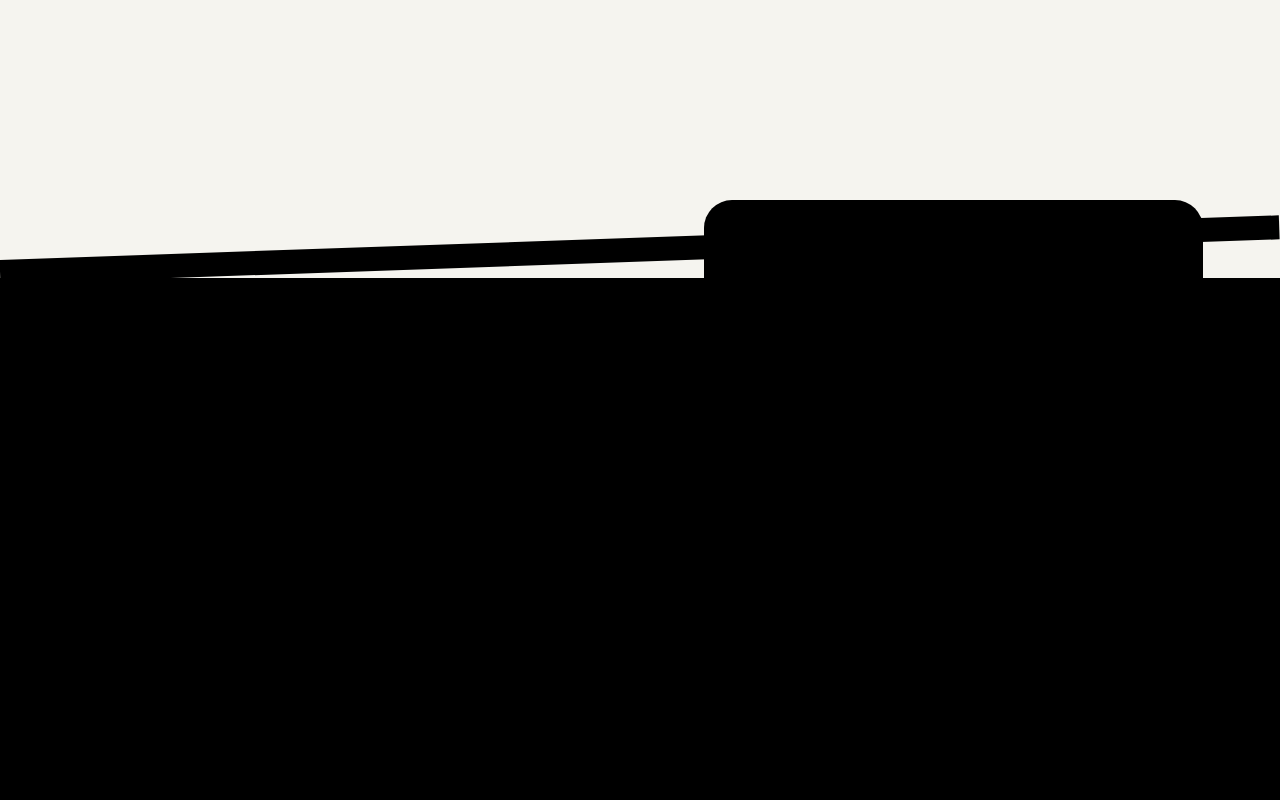
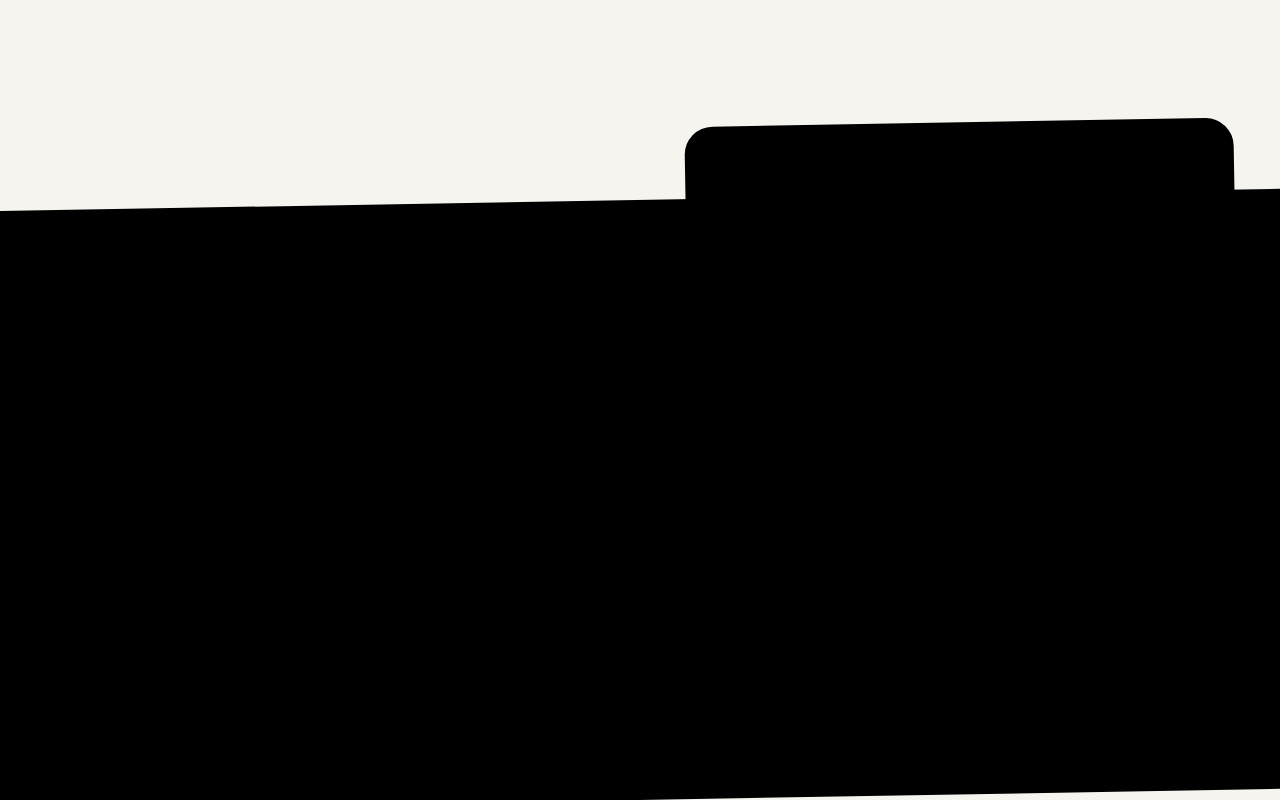
Before and after one commit to GraphicMiles/graphicmiles-portfolio, a React (Vite) app: page / in a window 1280 px wide. Built offline with nearby package versions, Linux system fonts and the light colour scheme.

Commit message:
Trace reference folder silhouette

```diff
--- a/src/index.css
+++ b/src/index.css
@@ -3,7 +3,7 @@
   --folder: #000;
   --folder-radius: 1.75rem;
   --navbar-height: 0px;
-  --top-bend: -2deg;
+  --folder-angle: -1deg;
 }
 
 * { box-sizing: border-box; }
@@ -26,44 +26,29 @@ body {
 }
 
 .sr-only { position: absolute; width: 1px; height: 1px; padding: 0; overflow: hidden; clip: rect(0,0,0,0); white-space: nowrap; border: 0; }
-
 .app { width: 100%; height: 100%; display: flex; flex-direction: column; overflow: hidden; background: var(--page); }
 .navbar { width: 100%; height: var(--navbar-height); flex: 0 0 var(--navbar-height); }
 .main-container { width: 100%; height: calc(100% - var(--navbar-height)); min-height: 0; display: flex; align-items: flex-end; justify-content: center; overflow: hidden; }
 
-/* The body is full width; the top profile is the only change in silhouette. */
+/* Reference proportions: full-width body, shallow in-plane angle, broad right-side tab. */
 .folder {
   position: relative;
-  width: 100%;
+  width: 110%;
   height: 75%;
-  flex: 0 0 100%;
-  overflow: visible;
-  background: linear-gradient(var(--folder), var(--folder)) 0 100% / 100% 87% no-repeat;
+  flex: 0 0 110%;
+  background: var(--folder);
+  transform: rotate(var(--folder-angle));
+  transform-origin: bottom center;
 }
 
-/* Broad presentation-folder tab, scaled with the parent and kept close to the right edge. */
 .folder::before {
   position: absolute;
-  z-index: 2;
-  top: 0;
-  right: max(2rem, 6vw);
-  width: 39%;
-  height: 17%;
+  z-index: 1;
+  top: -12%;
+  right: 7%;
+  width: max(12rem, 39%);
+  height: max(3rem, 16%);
   border-radius: var(--folder-radius) var(--folder-radius) 0 0;
   background: var(--folder);
   content: "";
 }
-
-/* Slightly lower left edge from the reference silhouette. */
-.folder::after {
-  position: absolute;
-  z-index: 1;
-  top: 10%;
-  right: 0;
-  left: 0;
-  height: 4%;
-  background: var(--folder);
-  content: "";
-  transform: rotate(var(--top-bend));
-  transform-origin: left center;
-}
```
